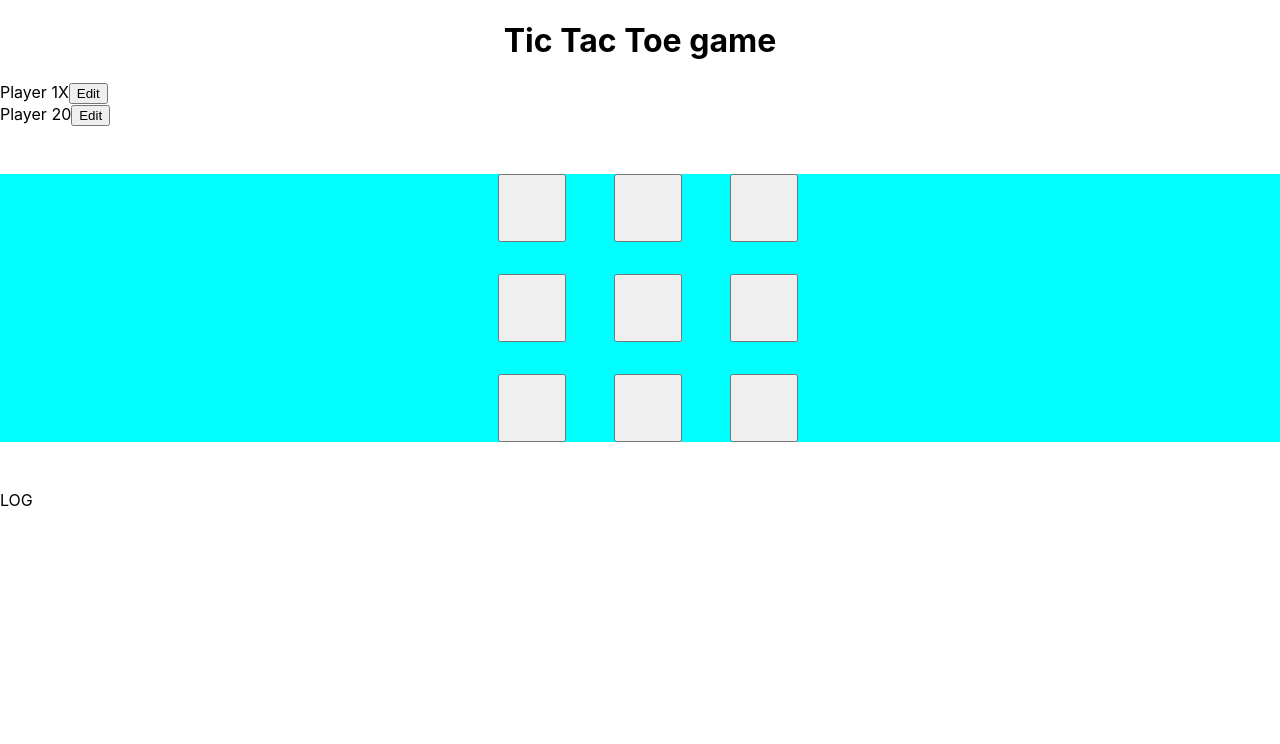
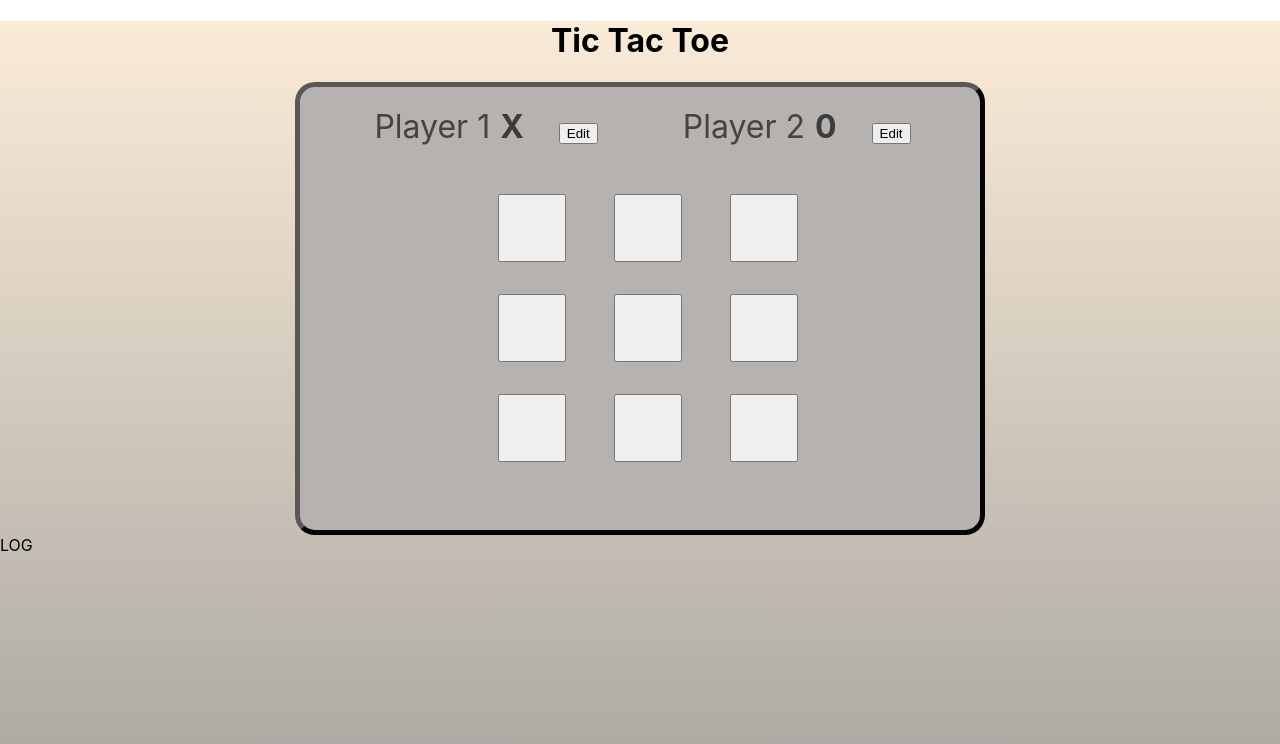
Before and after one commit to LaimaLP/tiktaktoe, a React (Create React App) app: page / in a window 1280 px wide. Shown: the top 744 px of the page. Built offline with nearby package versions, Linux system fonts and the light colour scheme.

Commit message:
update components css

```diff
--- a/src/App.jsx
+++ b/src/App.jsx
@@ -2,17 +2,20 @@ import { Header } from "./components/Header";
 import { Player } from "./components/Player";
 import "./App.css";
 import { GameBoard } from "./components/GameBoard";
+import style from "./components/Header.module.css";
 
 function App() {
   return (
     <main>
       <div className="style.gameContainer">
         <Header />
-        <ol id="players">
-          <Player defaultName="Player 1" symbol="X" />
-          <Player defaultName="Player 2" symbol="0" />
-        </ol>
-        <GameBoard />
+        <div className='playerInfoGameBoard'>
+          <ol id="players">
+            <Player defaultName="Player 1" symbol="X" />
+            <Player defaultName="Player 2" symbol="0" />
+          </ol>
+          <GameBoard />
+        </div>
       </div>
       LOG
     </main>
--- a/src/components/Header.jsx
+++ b/src/components/Header.jsx
@@ -3,7 +3,7 @@ export function Header() {
   return (
     <>
       <div className={style.headerContainer}>
-        <h1>Tic Tac Toe game</h1>
+        <h1>Tic Tac Toe </h1>
       </div>
     </>
   );
--- a/src/components/Header.module.css
+++ b/src/components/Header.module.css
@@ -4,7 +4,7 @@
 }
 
 .gameBoard{
-    background-color: aqua;
+
     display: flex;
     flex-wrap: wrap;
     justify-content: center;
@@ -44,3 +44,24 @@ ol {
   #players.higlight-payer li.active{
 
   }
+
+.player{
+
+ padding: 5px;
+ margin-right: 20px;
+ border-radius: 20px;
+ color: rgba(21, 21, 22, 0.7);
+
+
+
+}
+input{
+  padding: 5px;
+  border-radius: 10px;
+  font-size: 1rem;
+  line-height: 1.2em;
+}
+.playerSymbol{
+  margin: 0 10px;
+  color: rgb(60, 60, 60);
+}
--- a/src/components/Player.jsx
+++ b/src/components/Player.jsx
@@ -24,7 +24,7 @@ export function Player({ defaultName, symbol }) {
     <li>
       <span className={style.player}>
         {inputPlayerName}
-        <span className={style.playerSymbol}>{symbol}</span>
+        <span className={style.playerSymbol}><b>{symbol}</b></span>
       </span>
       <button onClick={handleEdit}> {edit? "Save" : "Edit"} </button>
     </li>
--- a/src/index.css
+++ b/src/index.css
@@ -11,3 +11,29 @@ code {
   font-family: source-code-pro, Menlo, Monaco, Consolas, 'Courier New',
     monospace;
 }
+
+main{
+
+  height: 100vh;
+  background-image: linear-gradient(antiquewhite, rgb(166, 164, 160));
+}
+
+.playerInfoGameBoard{
+  width: 50%;
+  margin: auto;
+  border: 5px outset rgb(90, 87, 87);
+  display: flex;
+  justify-content: center;
+  flex-direction: column;
+  background-color: rgb(181, 178, 175);
+  padding: 20px;
+  border-radius: 20px;
+
+  }
+  #players{
+    display: flex;
+    flex-direction: row;
+    justify-content: center;
+    gap: 80px;
+    font-size: 2rem;
+  }
```
